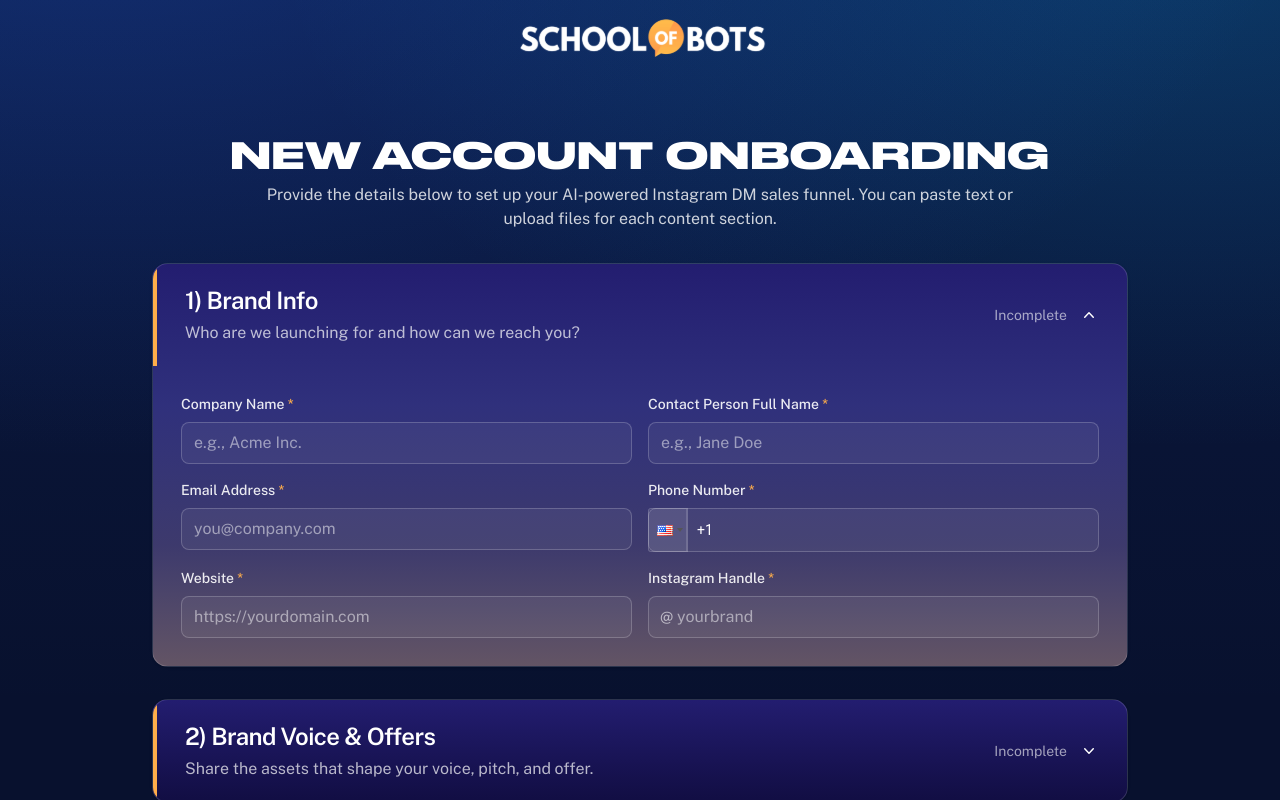
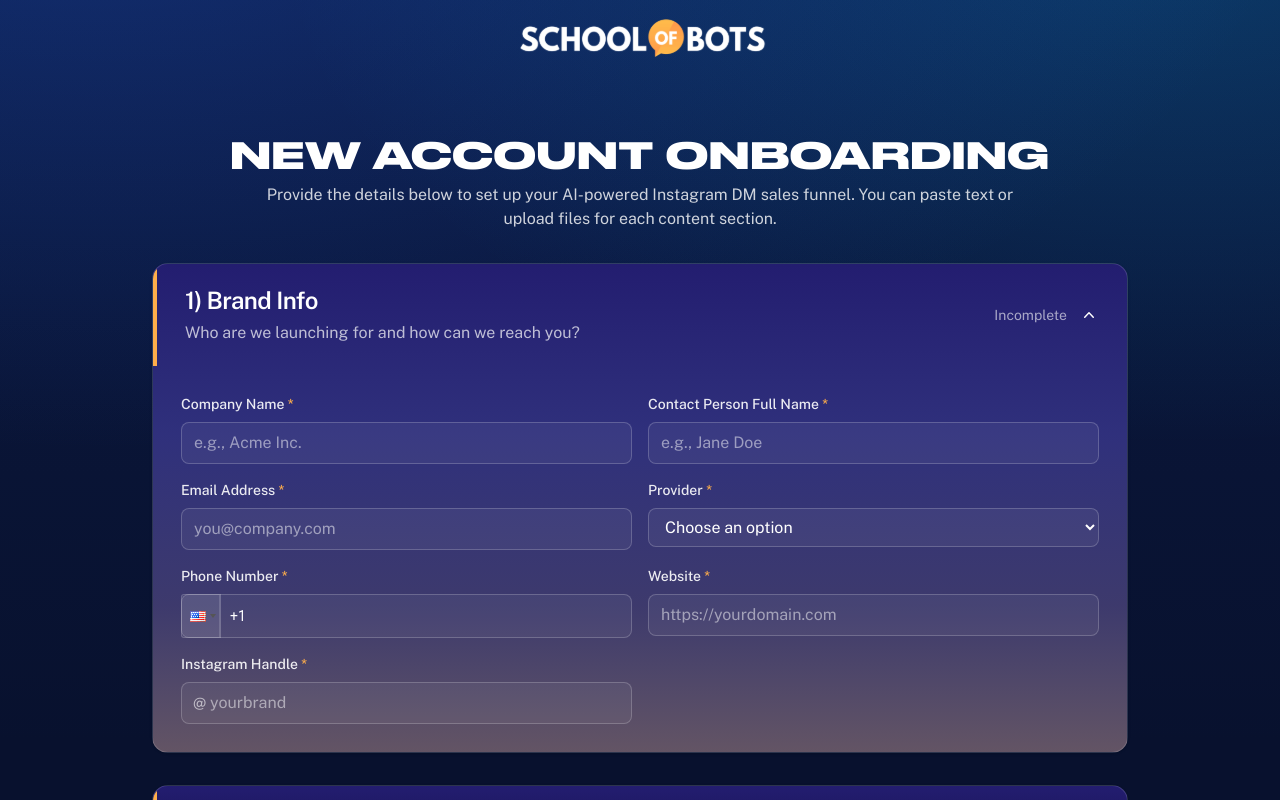
Before and after one commit to teamtechify/SoB_Intake, a Next.js app in the folder sob-intake/: page / in a window 1280 px wide. Shown: the top 800 px of the page. Built offline with nearby package versions, Linux system fonts and the light colour scheme.

Commit message:
Added Provider Option

```diff
--- a/sob-intake/src/app/api/submit/route.ts
+++ b/sob-intake/src/app/api/submit/route.ts
@@ -118,6 +118,7 @@ export async function POST(req: NextRequest) {
         email: getText("email"),
         // Prefer E.164, else fall back to concatenated code+national, else raw
         phone: getText("phone_e164") || combinedPhone,
+        provider: getText("provider"),
         website: getText("website"),
         instagram: getText("instagram"),
         crm: getText("crm"),
--- a/sob-intake/src/app/components/OnboardingPage.tsx
+++ b/sob-intake/src/app/components/OnboardingPage.tsx
@@ -141,6 +141,7 @@ export default function OnboardingPage() {
       contactName: "",
       email: "",
       phone: "",
+      provider: "",
       website: "",
       instagram: "",
       crm: "",
@@ -272,6 +273,7 @@ export default function OnboardingPage() {
         // Required: companyName, contactName, email (valid), instagram handle present & valid
         if (!values.companyName || !values.contactName || !values.email || !isValidEmail(values.email)) return false;
         if (!values.instagram || !isValidInstagram(values.instagram)) return false;
+        if (!values.provider) return false;
         if (!phoneValue.e164) return false;
         if (!values.website || !isValidUrl(values.website)) return false;
         return true;
@@ -316,6 +318,12 @@ export default function OnboardingPage() {
     // Instagram required
     if (!values.instagram) {
       setError("Instagram Handle is required");
+      setOpenSections((prev) => prev.map((v, i) => (i === 0 ? true : v)));
+      return false;
+    }
+    // Provider required
+    if (!values.provider) {
+      setError("Provider is required");
       setOpenSections((prev) => prev.map((v, i) => (i === 0 ? true : v)));
       return false;
     }
@@ -469,6 +477,21 @@ export default function OnboardingPage() {
                   placeholder="you@company.com"
                 />
                 {fieldErrors.email ? <p className="text-xs text-red-600 mt-1">{fieldErrors.email}</p> : null}
+              </Field>
+              <Field label="Provider" required>
+                <select
+                  name="provider"
+                  value={values.provider}
+                  onChange={handleChange}
+                  required
+                  className="w-full rounded-lg sob-select px-3 py-2 text-sm md:text-base focus:outline-none"
+               >
+                  <option value="" disabled>
+                    Choose an option
+                  </option>
+                  <option value="Blooio">Blooio</option>
+                  <option value="SMS">SMS</option>
+                </select>
               </Field>
               <Field label="Phone Number" required>
                 <PhoneInput
--- a/sob-intake/src/lib/airtable.ts
+++ b/sob-intake/src/lib/airtable.ts
@@ -19,6 +19,7 @@ export type IntakePayload = {
   contactName?: string;
   email?: string;
   phone?: string;
+  provider?: string;
   website?: string;
   instagram?: string;
   crm?: string;
@@ -65,6 +66,7 @@ export async function createIntakeRecord(payload: IntakePayload) {
   setField("Contact Name", payload.contactName);
   setField("Email", payload.email);
   setField("Phone", payload.phone);
+  setField("Provider", payload.provider);
   setField("Website", payload.website);
   setField("Instagram", payload.instagram);
   setField("CRM", payload.crm);
```
